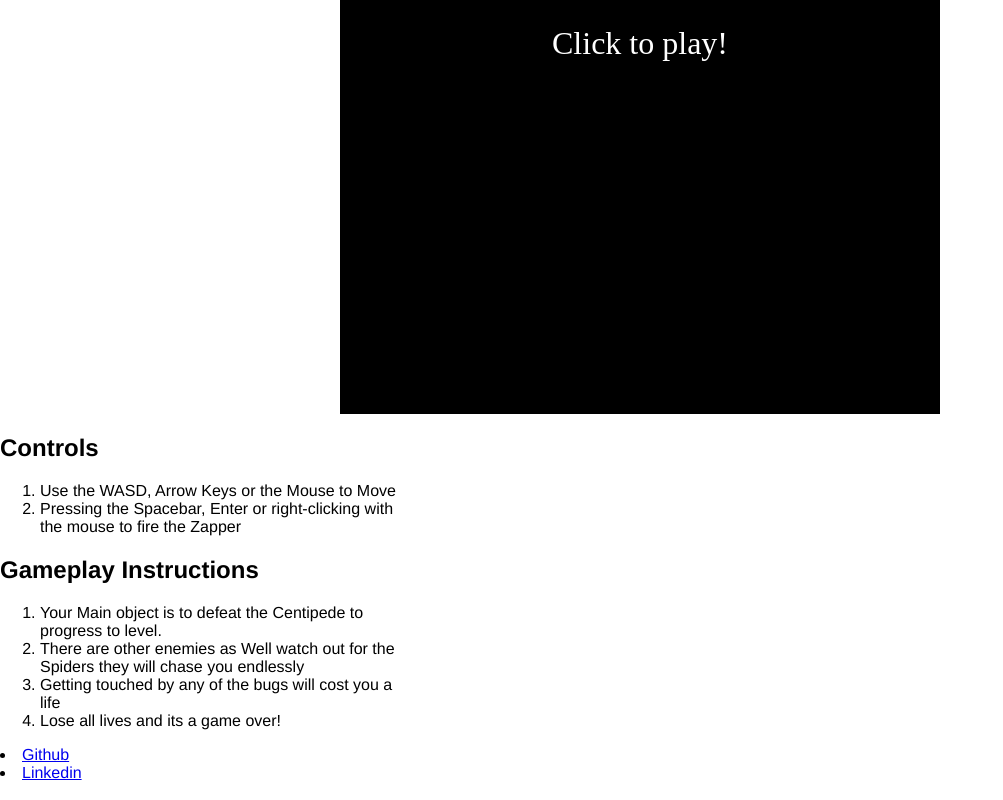
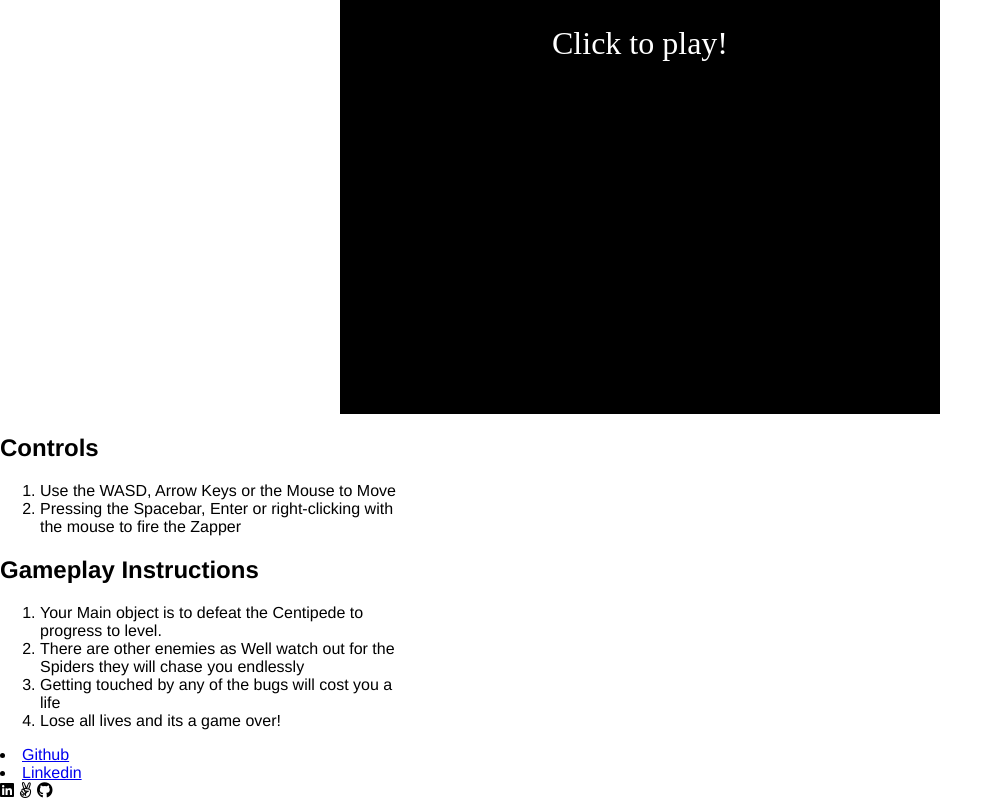
Before and after one commit to miker704/Centipede.js, a website built with webpack: page index.html in a window 1280 px wide. Shown: the part 422-1222 px from the top of the page, without its empty margins (0-1003 px from the left). Built offline with nearby package versions, Linux system fonts and the light colour scheme.

Commit message:
added social favicons

```diff
--- a/index.html
+++ b/index.html
@@ -42,6 +42,9 @@
 
     <li><a href="https://github.com/miker704/Centipede.js">Github</a></li>
     <li><a href="https://www.linkedin.com/in/michael-ramoutar">Linkedin</a></li>
+    <i id= "icon" class="fa-brands fa-linkedin"></i>
+    <i id ="icon" class="fa-brands fa-angellist"></i>
+    <i id="icon"  class="fa-brands fa-github"></i>
 
   </div>
 
```
